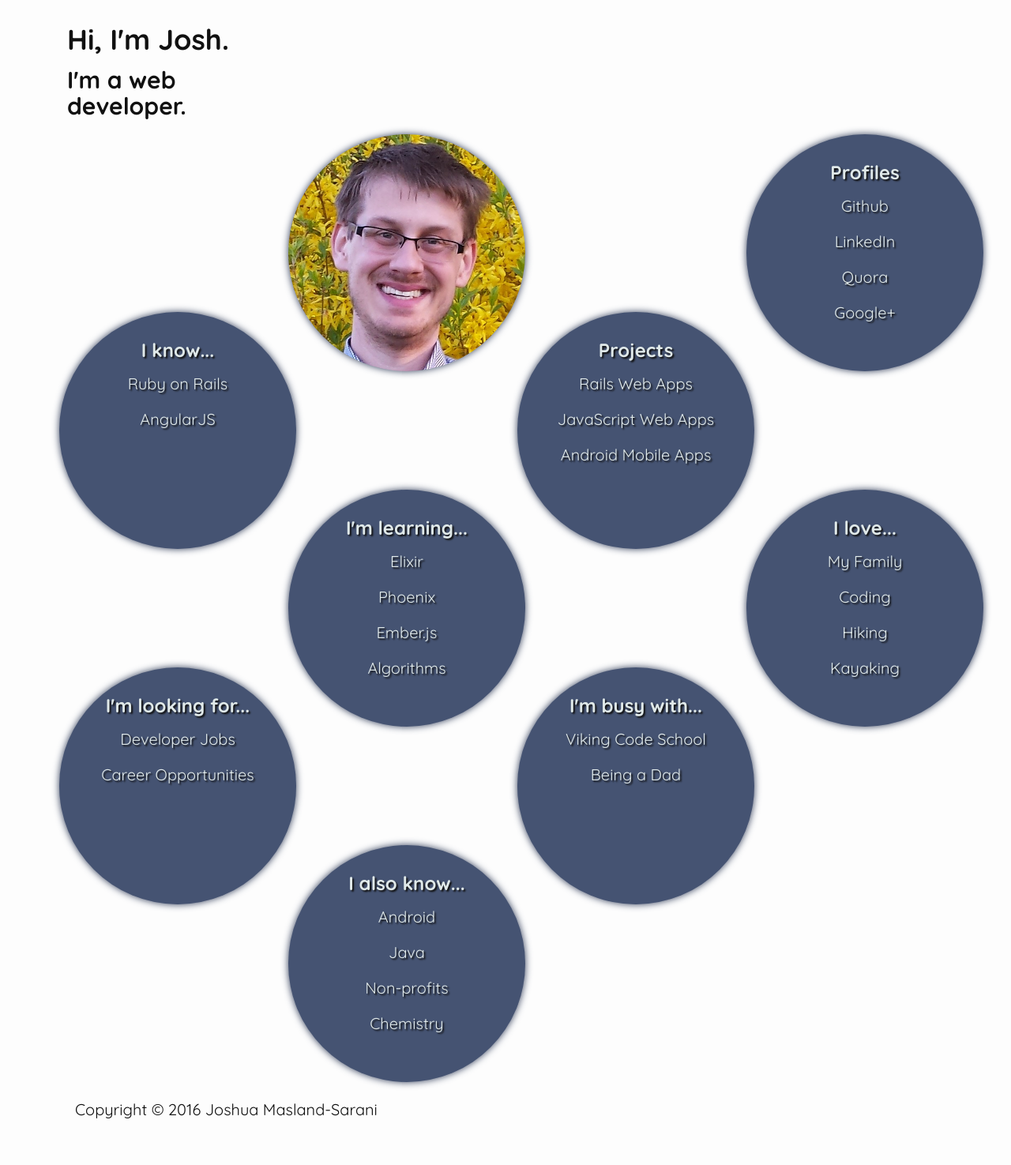
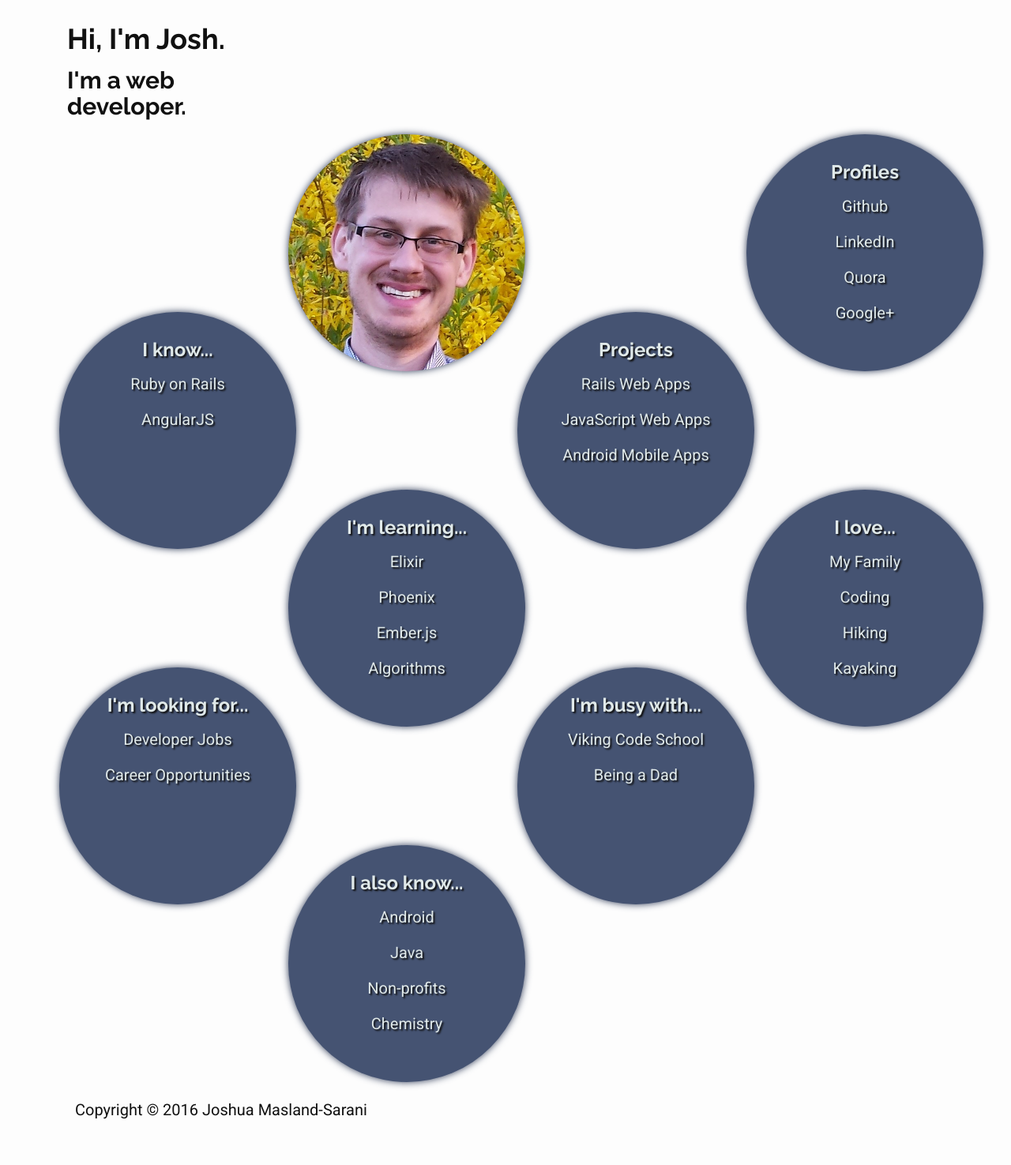
Before and after one commit to JMazzy/jmazzy.github.io, a Jekyll site: the page built from index.html, in a window 1280 px wide. Shown: the whole page at 79% size. Built offline with Jekyll 4.4.1, drawn with Linux system fonts in a browser that asks for light colours; nearby versions of some CDN libraries.

Commit message:
font tweaks

```diff
--- a/_includes/head.html
+++ b/_includes/head.html
@@ -10,7 +10,7 @@
   <link rel="stylesheet" href="https://maxcdn.bootstrapcdn.com/bootstrap/3.3.6/css/bootstrap.min.css">
 
   <!-- Google Font -->
-  <link href='https://fonts.googleapis.com/css?family=Quicksand:400,700' rel='stylesheet' type='text/css'>
+  <link href='https://fonts.googleapis.com/css?family=Raleway:400,700|Roboto:400,700' rel='stylesheet' type='text/css'>
 
   <!-- Font Awesome -->
   <link rel="stylesheet" href="https://maxcdn.bootstrapcdn.com/font-awesome/4.6.1/css/font-awesome.min.css">
--- a/_sass/_layout.scss
+++ b/_sass/_layout.scss
@@ -249,13 +249,14 @@
 $shadow: #2D3956;
 
 * {
-	font-family: 'Quicksand', sans-serif;
+	font-family: 'Roboto', sans-serif;
 	font-size: 20px;
 }
 
 h1, h2, h3, h4 {
 	font-weight: bold;
 	color: $headline;
+  font-family: 'Raleway', sans-serif;
 }
 
 a:link {
```
